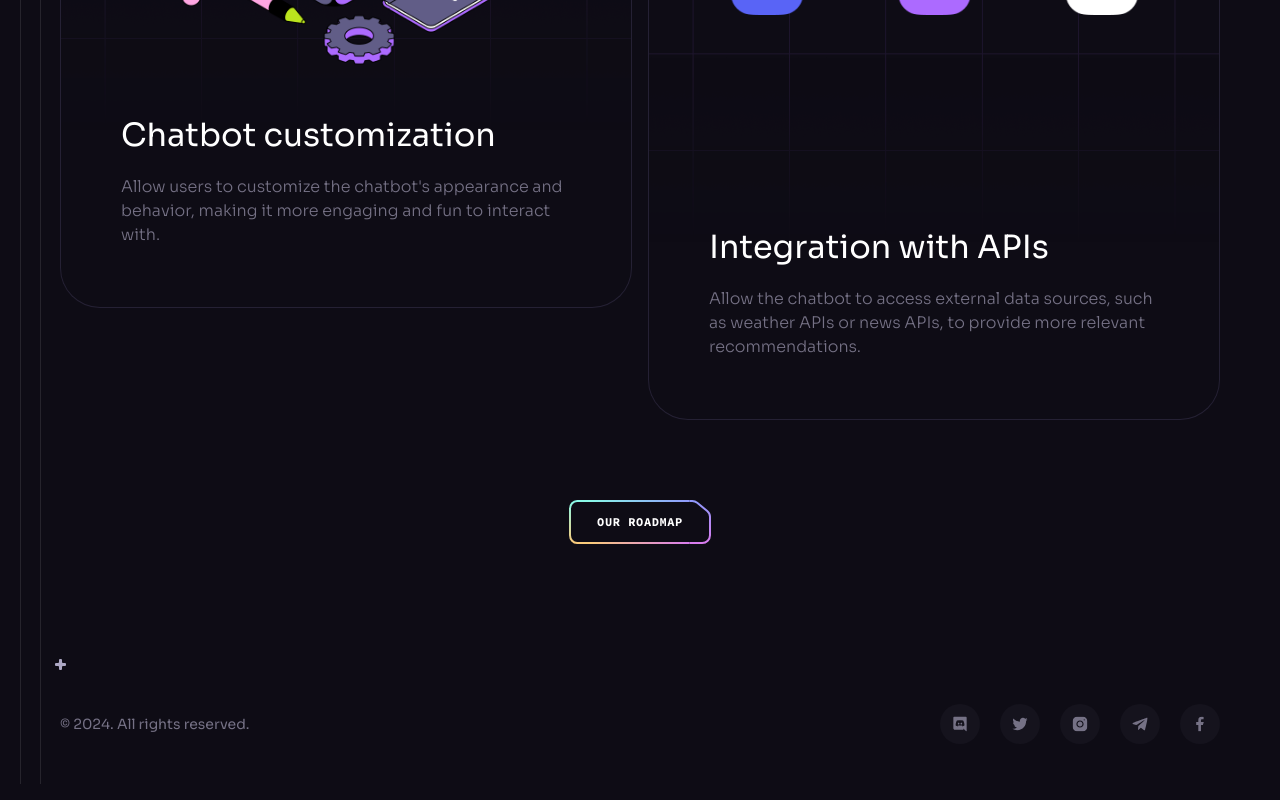
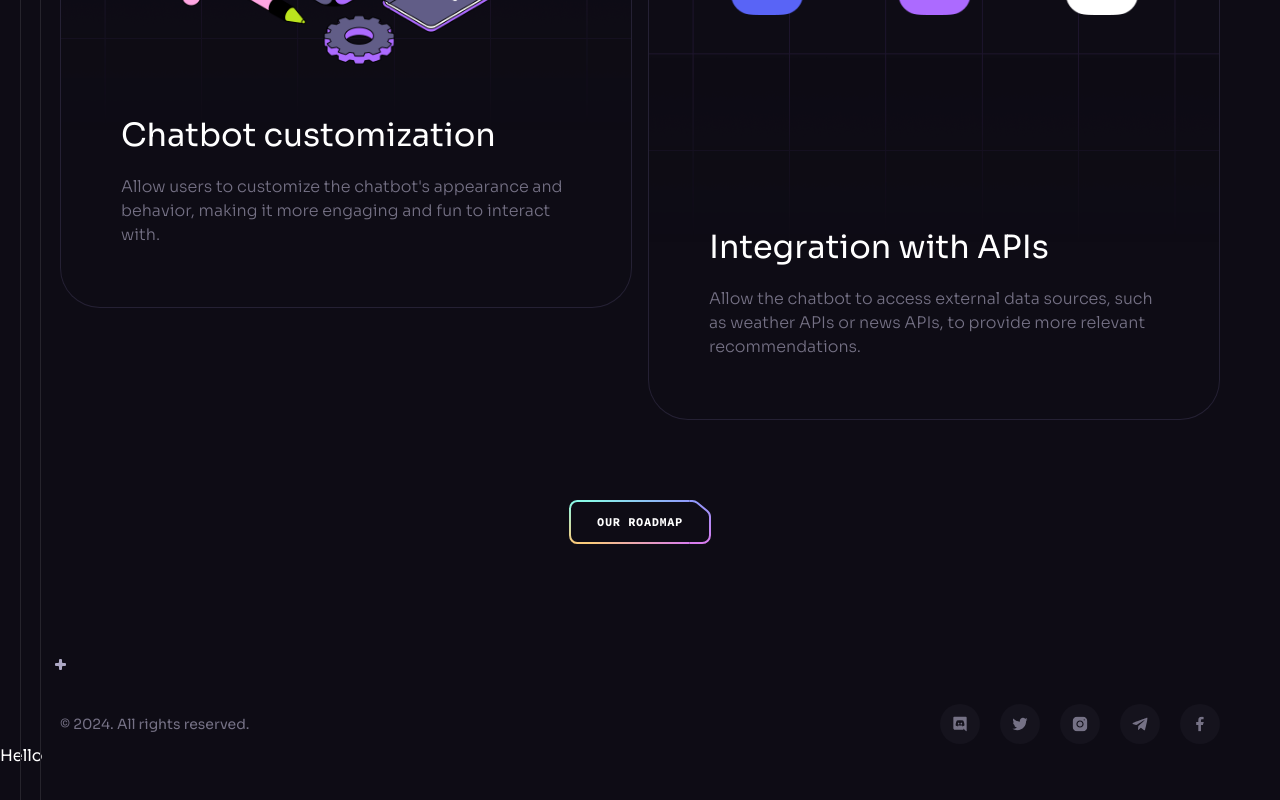
Before and after one commit to sakirmohammad775/brain-flow-client-site, a React (Vite) app: page / in a window 1280 px wide. Shown: the part 8637-9437 px from the top of the page. Built offline with nearby package versions, Linux system fonts and the light colour scheme.

Commit message:
add roadmap and pricing

```diff
--- a/src/Pages/Shared/Footer/Footer.jsx
+++ b/src/Pages/Shared/Footer/Footer.jsx
@@ -25,6 +25,9 @@ const Footer = () => {
           ))}
         </ul>
       </div>
+      <div>
+        <h3>Hello</h3>
+      </div>
     </Section>
   );
 };
```
